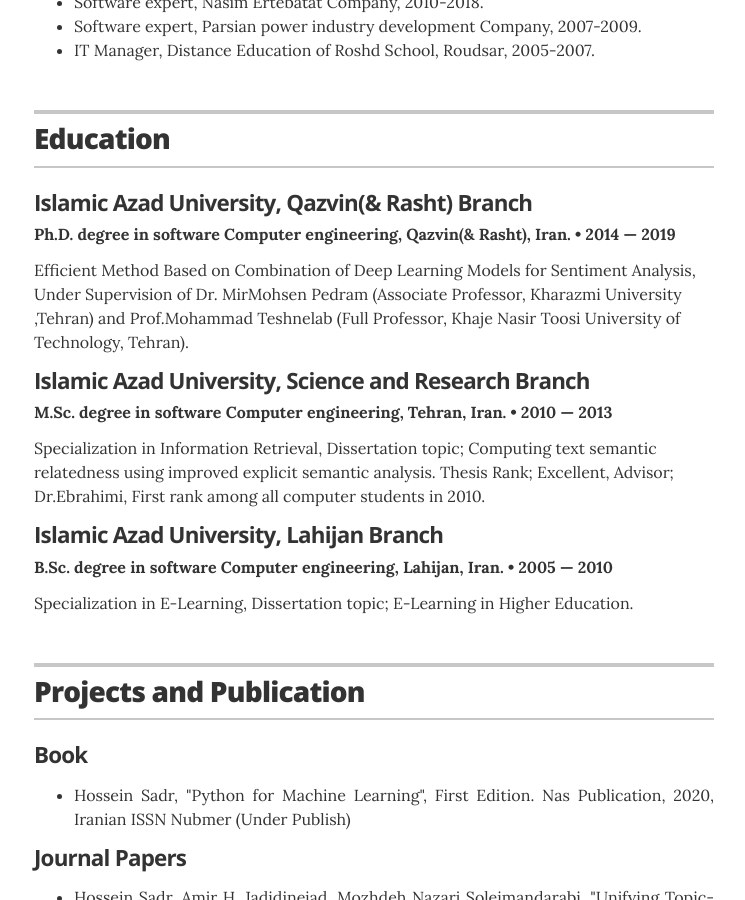
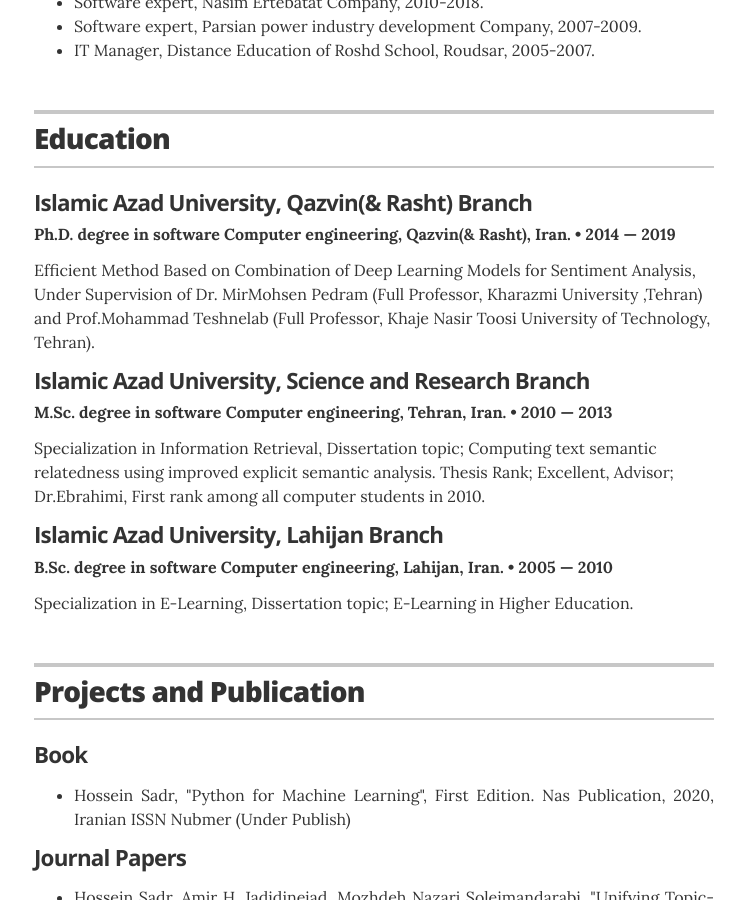
Before and after one commit to hosseinsadr/hosseinsadr.github.io, a Jekyll site: the page built from index.html, in a window 1280 px wide and 900 px high, scrolled down 2071 px. Shown: the whole window, without its empty margins (266-1011 px from the left). Built offline with Jekyll 4.4.1, drawn with Linux system fonts in a browser that asks for light colours.

Commit message:
Update education.yml

```diff
--- a/_data/education.yml
+++ b/_data/education.yml
@@ -2,7 +2,7 @@
 - degree: Ph.D. degree in software Computer engineering, Qazvin(& Rasht), Iran.
   uni: Islamic Azad University, Qazvin(& Rasht) Branch
   year: 2014 &mdash; 2019
-  summary: <pdir="rtl" align="justify"> Efficient Method Based on Combination of Deep Learning Models for Sentiment Analysis, Under Supervision of  Dr. MirMohsen Pedram (Associate Professor, Kharazmi University ,Tehran) and Prof.Mohammad Teshnelab (Full Professor, Khaje Nasir Toosi University of Technology, Tehran).</p>
+  summary: <pdir="rtl" align="justify"> Efficient Method Based on Combination of Deep Learning Models for Sentiment Analysis, Under Supervision of  Dr. MirMohsen Pedram (Full Professor, Kharazmi University ,Tehran) and Prof.Mohammad Teshnelab (Full Professor, Khaje Nasir Toosi University of Technology, Tehran).</p>
 
   #awards:
     #- award: Summa Cumme Laude graduate
```
